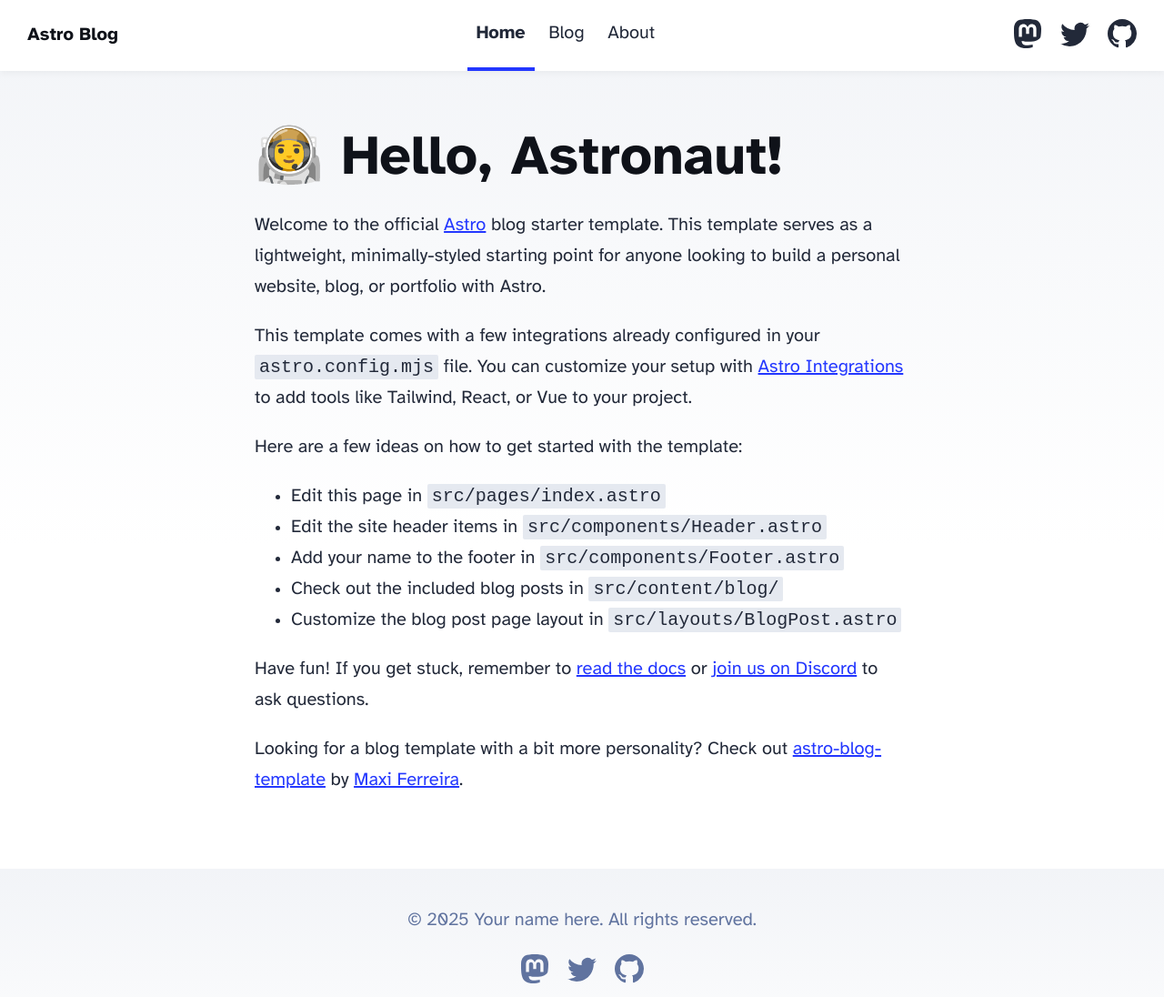
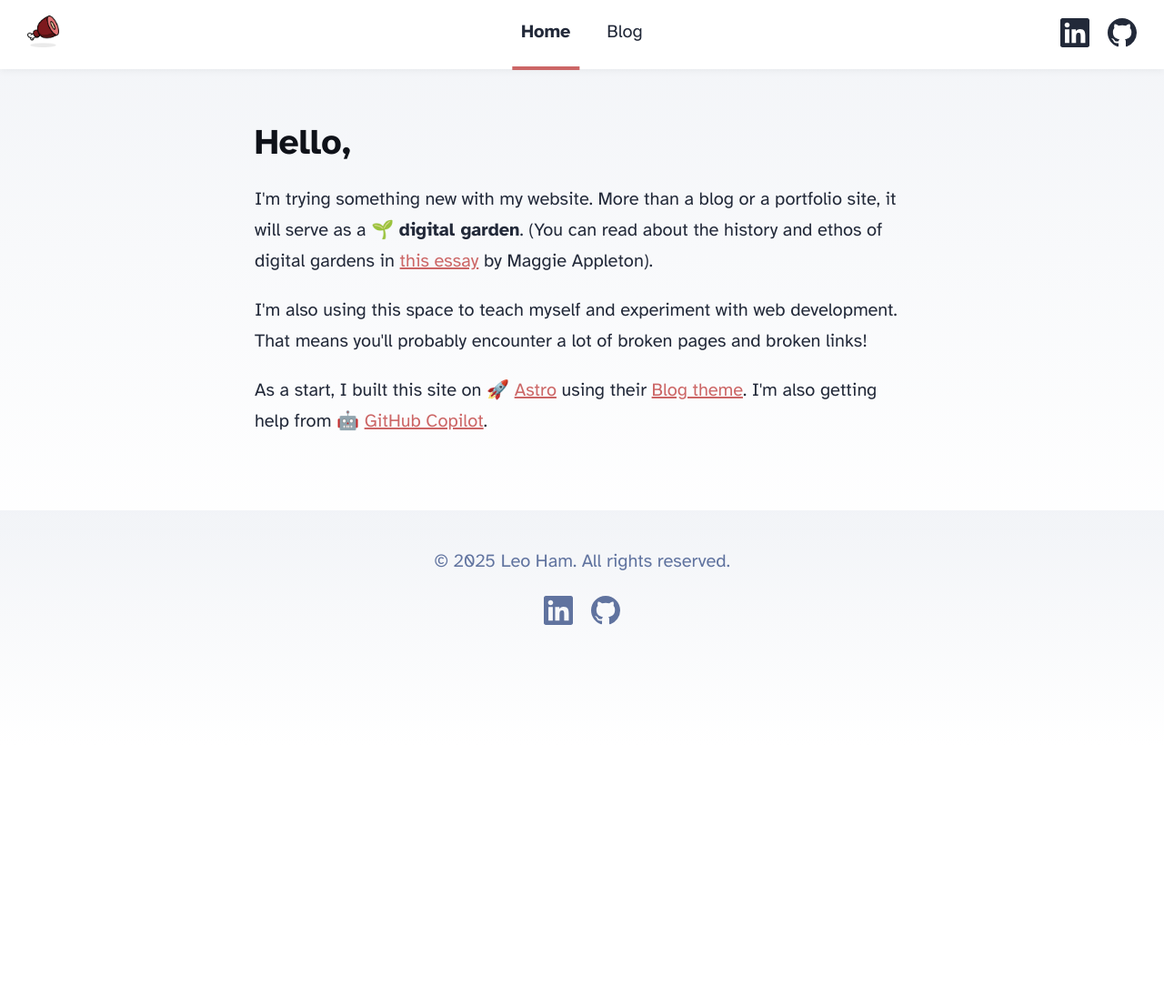
Before and after one commit to leoham/digital-garden-v1, an Astro site: page / in a window 1280 px wide. Shown: the whole page at 91% size. After the commit the page ends 819 px from the top, so only its background shows below. Built offline with nearby package versions, Linux system fonts and the light colour scheme; Astro itself is replaced by a stand-in of ours.

Commit message:
Initial commit

```diff
--- a/src/components/Footer.astro
+++ b/src/components/Footer.astro
@@ -3,32 +3,18 @@
 ---
 
 <footer>
-	&copy; {today.getFullYear()} Your name here. All rights reserved.
+	&copy; {today.getFullYear()} Leo Ham. All rights reserved.
 	<div class="social-links">
-		<a href="https://m.webtoo.ls/@astro" target="_blank">
-			<span class="sr-only">Follow Astro on Mastodon</span>
-			<svg
-				viewBox="0 0 16 16"
-				aria-hidden="true"
-				width="32"
-				height="32"
-				astro-icon="social/mastodon"
-				><path
-					fill="currentColor"
-					d="M11.19 12.195c2.016-.24 3.77-1.475 3.99-2.603.348-1.778.32-4.339.32-4.339 0-3.47-2.286-4.488-2.286-4.488C12.062.238 10.083.017 8.027 0h-.05C5.92.017 3.942.238 2.79.765c0 0-2.285 1.017-2.285 4.488l-.002.662c-.004.64-.007 1.35.011 2.091.083 3.394.626 6.74 3.78 7.57 1.454.383 2.703.463 3.709.408 1.823-.1 2.847-.647 2.847-.647l-.06-1.317s-1.303.41-2.767.36c-1.45-.05-2.98-.156-3.215-1.928a3.614 3.614 0 0 1-.033-.496s1.424.346 3.228.428c1.103.05 2.137-.064 3.188-.189zm1.613-2.47H11.13v-4.08c0-.859-.364-1.295-1.091-1.295-.804 0-1.207.517-1.207 1.541v2.233H7.168V5.89c0-1.024-.403-1.541-1.207-1.541-.727 0-1.091.436-1.091 1.296v4.079H3.197V5.522c0-.859.22-1.541.66-2.046.456-.505 1.052-.764 1.793-.764.856 0 1.504.328 1.933.983L8 4.39l.417-.695c.429-.655 1.077-.983 1.934-.983.74 0 1.336.259 1.791.764.442.505.661 1.187.661 2.046v4.203z"
-				></path></svg
-			>
+		<a href="https://www.linkedin.com/in/leoham" target="_blank">
+			<span class="sr-only">Follow me on LinkedIn</span>
+			<svg viewBox="0 0 16 16" aria-hidden="true" width="32" height="32">
+			  <path
+				fill="currentColor"
+				d="M1.146 0C.513 0 0 .512 0 1.146v13.708C0 15.487.513 16 1.146 16h13.708c.634 0 1.146-.513 1.146-1.146V1.146C16 .513 15.487 0 14.854 0H1.146zM4.943 13.6H2.542V6.165h2.401V13.6zM3.742 5.165c-.771 0-1.4-.63-1.4-1.4 0-.771.63-1.4 1.4-1.4.771 0 1.4.63 1.4 1.4 0 .771-.63 1.4-1.4 1.4zm9.858 8.435h-2.4v-3.6c0-.857-.015-1.96-1.193-1.96-1.193 0-1.376.933-1.376 1.895v3.665h-2.4V6.165h2.308v1.02h.033c.321-.608 1.104-1.247 2.273-1.247 2.43 0 2.878 1.6 2.878 3.68v3.982z"
+			  ></path>
+			</svg>
 		</a>
-		<a href="https://twitter.com/astrodotbuild" target="_blank">
-			<span class="sr-only">Follow Astro on Twitter</span>
-			<svg viewBox="0 0 16 16" aria-hidden="true" width="32" height="32" astro-icon="social/twitter"
-				><path
-					fill="currentColor"
-					d="M5.026 15c6.038 0 9.341-5.003 9.341-9.334 0-.14 0-.282-.006-.422A6.685 6.685 0 0 0 16 3.542a6.658 6.658 0 0 1-1.889.518 3.301 3.301 0 0 0 1.447-1.817 6.533 6.533 0 0 1-2.087.793A3.286 3.286 0 0 0 7.875 6.03a9.325 9.325 0 0 1-6.767-3.429 3.289 3.289 0 0 0 1.018 4.382A3.323 3.323 0 0 1 .64 6.575v.045a3.288 3.288 0 0 0 2.632 3.218 3.203 3.203 0 0 1-.865.115 3.23 3.23 0 0 1-.614-.057 3.283 3.283 0 0 0 3.067 2.277A6.588 6.588 0 0 1 .78 13.58a6.32 6.32 0 0 1-.78-.045A9.344 9.344 0 0 0 5.026 15z"
-				></path></svg
-			>
-		</a>
-		<a href="https://github.com/withastro/astro" target="_blank">
+		<a href="https://github.com/leoham" target="_blank">
 			<span class="sr-only">Go to Astro's GitHub repo</span>
 			<svg viewBox="0 0 16 16" aria-hidden="true" width="32" height="32" astro-icon="social/github"
 				><path
--- a/src/components/Header.astro
+++ b/src/components/Header.astro
@@ -5,32 +5,26 @@
 
 <header>
 	<nav>
-		<h2><a href="/">{SITE_TITLE}</a></h2>
+		<h2>
+			<a href="/">
+			  <img src="/hambone.png" alt="Hambone Logo" width="35" height="auto" />
+			</a>
+		  </h2>
 		<div class="internal-links">
 			<HeaderLink href="/">Home</HeaderLink>
 			<HeaderLink href="/blog">Blog</HeaderLink>
-			<HeaderLink href="/about">About</HeaderLink>
 		</div>
 		<div class="social-links">
-			<a href="https://m.webtoo.ls/@astro" target="_blank">
-				<span class="sr-only">Follow Astro on Mastodon</span>
-				<svg viewBox="0 0 16 16" aria-hidden="true" width="32" height="32"
-					><path
-						fill="currentColor"
-						d="M11.19 12.195c2.016-.24 3.77-1.475 3.99-2.603.348-1.778.32-4.339.32-4.339 0-3.47-2.286-4.488-2.286-4.488C12.062.238 10.083.017 8.027 0h-.05C5.92.017 3.942.238 2.79.765c0 0-2.285 1.017-2.285 4.488l-.002.662c-.004.64-.007 1.35.011 2.091.083 3.394.626 6.74 3.78 7.57 1.454.383 2.703.463 3.709.408 1.823-.1 2.847-.647 2.847-.647l-.06-1.317s-1.303.41-2.767.36c-1.45-.05-2.98-.156-3.215-1.928a3.614 3.614 0 0 1-.033-.496s1.424.346 3.228.428c1.103.05 2.137-.064 3.188-.189zm1.613-2.47H11.13v-4.08c0-.859-.364-1.295-1.091-1.295-.804 0-1.207.517-1.207 1.541v2.233H7.168V5.89c0-1.024-.403-1.541-1.207-1.541-.727 0-1.091.436-1.091 1.296v4.079H3.197V5.522c0-.859.22-1.541.66-2.046.456-.505 1.052-.764 1.793-.764.856 0 1.504.328 1.933.983L8 4.39l.417-.695c.429-.655 1.077-.983 1.934-.983.74 0 1.336.259 1.791.764.442.505.661 1.187.661 2.046v4.203z"
-					></path></svg
-				>
+			<a href="https://www.linkedin.com/in/leoham" target="_blank">
+				<span class="sr-only">Follow me on LinkedIn</span>
+				<svg viewBox="0 0 16 16" aria-hidden="true" width="32" height="32">
+				  <path
+					fill="currentColor"
+					d="M1.146 0C.513 0 0 .512 0 1.146v13.708C0 15.487.513 16 1.146 16h13.708c.634 0 1.146-.513 1.146-1.146V1.146C16 .513 15.487 0 14.854 0H1.146zM4.943 13.6H2.542V6.165h2.401V13.6zM3.742 5.165c-.771 0-1.4-.63-1.4-1.4 0-.771.63-1.4 1.4-1.4.771 0 1.4.63 1.4 1.4 0 .771-.63 1.4-1.4 1.4zm9.858 8.435h-2.4v-3.6c0-.857-.015-1.96-1.193-1.96-1.193 0-1.376.933-1.376 1.895v3.665h-2.4V6.165h2.308v1.02h.033c.321-.608 1.104-1.247 2.273-1.247 2.43 0 2.878 1.6 2.878 3.68v3.982z"
+				  ></path>
+				</svg>
 			</a>
-			<a href="https://twitter.com/astrodotbuild" target="_blank">
-				<span class="sr-only">Follow Astro on Twitter</span>
-				<svg viewBox="0 0 16 16" aria-hidden="true" width="32" height="32"
-					><path
-						fill="currentColor"
-						d="M5.026 15c6.038 0 9.341-5.003 9.341-9.334 0-.14 0-.282-.006-.422A6.685 6.685 0 0 0 16 3.542a6.658 6.658 0 0 1-1.889.518 3.301 3.301 0 0 0 1.447-1.817 6.533 6.533 0 0 1-2.087.793A3.286 3.286 0 0 0 7.875 6.03a9.325 9.325 0 0 1-6.767-3.429 3.289 3.289 0 0 0 1.018 4.382A3.323 3.323 0 0 1 .64 6.575v.045a3.288 3.288 0 0 0 2.632 3.218 3.203 3.203 0 0 1-.865.115 3.23 3.23 0 0 1-.614-.057 3.283 3.283 0 0 0 3.067 2.277A6.588 6.588 0 0 1 .78 13.58a6.32 6.32 0 0 1-.78-.045A9.344 9.344 0 0 0 5.026 15z"
-					></path></svg
-				>
-			</a>
-			<a href="https://github.com/withastro/astro" target="_blank">
+			<a href="https://github.com/leoham" target="_blank">
 				<span class="sr-only">Go to Astro's GitHub repo</span>
 				<svg viewBox="0 0 16 16" aria-hidden="true" width="32" height="32"
 					><path
--- a/src/consts.ts
+++ b/src/consts.ts
@@ -1,5 +1,5 @@
 // Place any global data in this file.
 // You can import this data from anywhere in your site by using the `import` keyword.
 
-export const SITE_TITLE = 'Astro Blog';
-export const SITE_DESCRIPTION = 'Welcome to my website!';
+export const SITE_TITLE = "Leo's Digital Garen";
+export const SITE_DESCRIPTION = "Leo's Digial Garden";
--- a/src/pages/index.astro
+++ b/src/pages/index.astro
@@ -13,35 +13,22 @@
 	<body>
 		<Header />
 		<main>
-			<h1>🧑‍🚀 Hello, Astronaut!</h1>
+			<h3>Hello,</h3>
 			<p>
-				Welcome to the official <a href="https://astro.build/">Astro</a> blog starter template. This
-				template serves as a lightweight, minimally-styled starting point for anyone looking to build
-				a personal website, blog, or portfolio with Astro.
+				I'm trying something new with my website. More than a blog or a portfolio site, it will serve
+				as a 🌱 <b>digital garden</b>. (You can read about the history and ethos of digital gardens in
+				<a href="https://maggieappleton.com/garden-history/">this essay</a> by Maggie Appleton).
 			</p>
 			<p>
-				This template comes with a few integrations already configured in your
-				<code>astro.config.mjs</code> file. You can customize your setup with
-				<a href="https://astro.build/integrations">Astro Integrations</a> to add tools like Tailwind,
-				React, or Vue to your project.
-			</p>
-			<p>Here are a few ideas on how to get started with the template:</p>
-			<ul>
-				<li>Edit this page in <code>src/pages/index.astro</code></li>
-				<li>Edit the site header items in <code>src/components/Header.astro</code></li>
-				<li>Add your name to the footer in <code>src/components/Footer.astro</code></li>
-				<li>Check out the included blog posts in <code>src/content/blog/</code></li>
-				<li>Customize the blog post page layout in <code>src/layouts/BlogPost.astro</code></li>
-			</ul>
-			<p>
-				Have fun! If you get stuck, remember to
-				<a href="https://docs.astro.build/">read the docs</a>
-				or <a href="https://astro.build/chat">join us on Discord</a> to ask questions.
+				I'm also using this space to teach myself and experiment with web development.
+				That means you'll probably encounter a lot of broken pages and broken links!
 			</p>
 			<p>
-				Looking for a blog template with a bit more personality? Check out
-				<a href="https://github.com/Charca/astro-blog-template">astro-blog-template</a>
-				by <a href="https://twitter.com/Charca">Maxi Ferreira</a>.
+				As a start, I built this site on 🚀
+				<a href="http://astro.build">Astro</a> using their
+				<a href="https://astro.build/themes/details/blog/">Blog theme</a>.
+				I'm also getting help from 🤖
+				<a href="https://github.com/features/copilot">GitHub Copilot</a>.
 			</p>
 		</main>
 		<Footer />
--- a/src/styles/global.css
+++ b/src/styles/global.css
@@ -5,8 +5,8 @@
  */
 
 :root {
-	--accent: #2337ff;
-	--accent-dark: #000d8a;
+	--accent: #cc6666;
+	--accent-dark: #a35151;
 	--black: 15, 18, 25;
 	--gray: 96, 115, 159;
 	--gray-light: 229, 233, 240;
@@ -49,6 +49,26 @@
 	margin: auto;
 	padding: 3em 1em;
 }
+
+nav {
+    display: flex;
+    align-items: center;
+    position: relative; /* Allows positioning of child elements */
+}
+
+.internal-links {
+    display: flex;
+    gap: 1em;
+    position: absolute;
+    left: 50%;
+    transform: translateX(-50%); /* Centers the internal links */
+}
+
+.social-links {
+    margin-left: auto; /* Keeps the social links aligned to the right */
+    display: flex;
+}
+
 h1,
 h2,
 h3,
@@ -82,7 +102,7 @@
 	color: var(--accent);
 }
 a:hover {
-	color: var(--accent);
+	color: var(--accent-dark);
 }
 p {
 	margin-bottom: 1em;
```
Also changed, not shown: src/layouts/BlogPost.astro (+7 -8 lines), src/pages/_about.astro (added, +20 -0 lines), src/pages/about.astro (deleted, +0 -62 lines), public/hambone.png (added).
